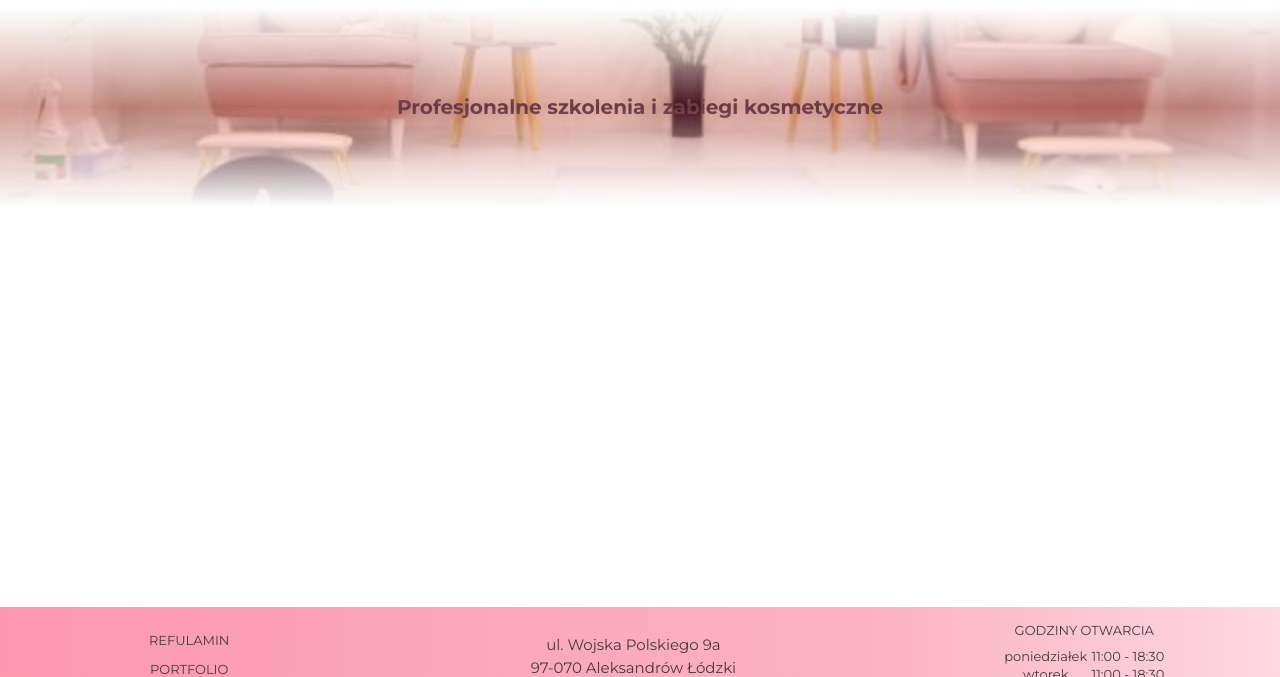
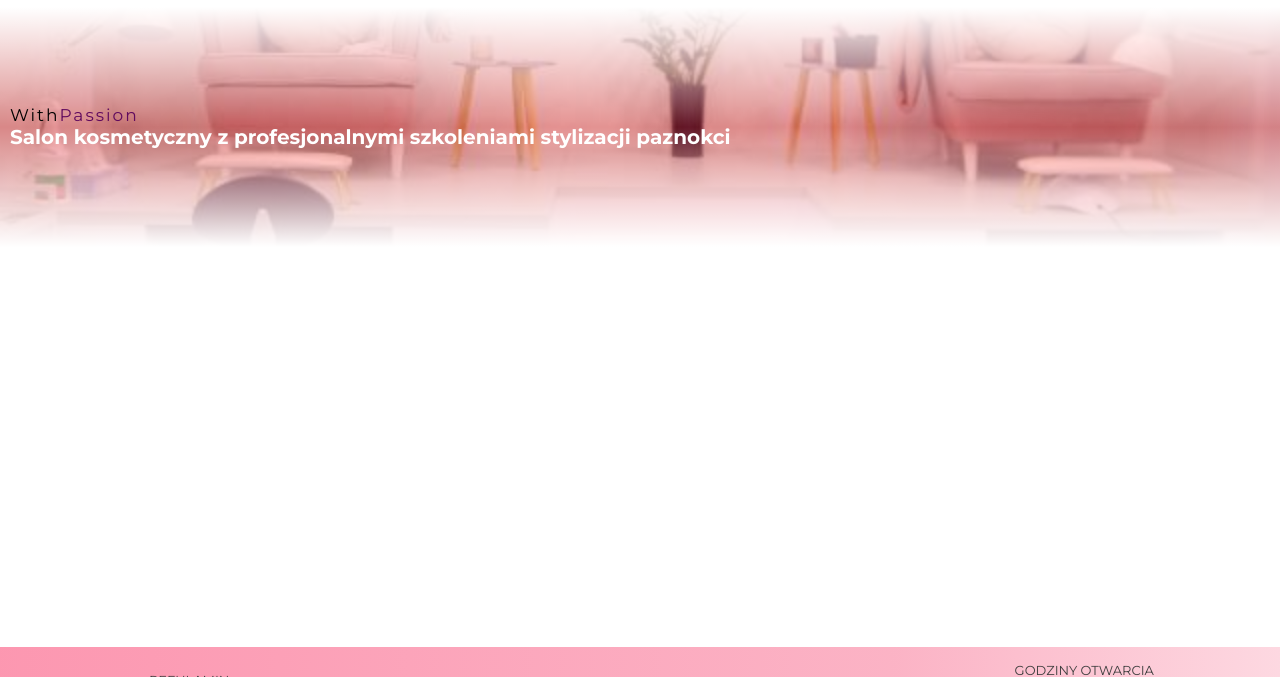
Before and after one commit to wicekknf/wicekknf.github.io, a website: page index.html in a window 1280 px wide. Shown: the part 728-1405 px from the top of the page. Drawn offline with Linux system fonts and the light colour scheme.

Commit message:
working on page

```diff
--- a/index.html
+++ b/index.html
@@ -75,7 +75,10 @@
 		<div class="hero2">
 			<div class="img-hero2"></div>
 			<div class="text-hero2">
-			<h1>Profesjonalne szkolenia i zabiegi kosmetyczne</h1>
+				<p>With<span>Passion</span></p>
+				<h1>
+					Salon kosmetyczny z profesjonalnymi szkoleniami stylizacji paznokci
+				</h1>
 			</div>
 			<div class="shadow-hero2"></div>
 			<div class="gradient-hero2"></div>
--- a/src/sass/main.scss
+++ b/src/sass/main.scss
@@ -35,19 +35,19 @@ body {
 	);
 }
 
-.title-section {
-	text-transform: uppercase;
-	margin-bottom: 25px;
-	text-align: center;
-	font-size: 3rem;
-	letter-spacing: 5px;
-}
+// .title-section {
+// 	text-transform: uppercase;
+// 	margin-bottom: 25px;
+// 	text-align: center;
+// 	font-size: 3rem;
+// 	letter-spacing: 5px;
+// }
 
-h3 {
-	text-transform: uppercase;
-	text-align: center;
-	margin: 20px 0;
-}
+// h3 {
+// 	text-transform: uppercase;
+// 	text-align: center;
+// 	margin: 20px 0;
+// }
 
 .logo {
 	width: 70px;
@@ -212,7 +212,7 @@ nav {
 	left: 0;
 	height: 100%;
 	width: 100%;
-	background-color: rgba(255, 37, 91, 0.18);
+	background-color: rgba(255, 37, 91, 0.35);
 }
 
 .gradient {
@@ -233,7 +233,8 @@ nav {
 	margin-top: 2em;
 	position: relative;
 	width: 100%;
-	height: 200px;
+	height: 70vw;
+	max-height: 240px;
 	z-index: -10;
 }
 .img-hero2 {
@@ -241,7 +242,6 @@ nav {
 	width: 100%;
 	background-image: url("/dist/img/HeroImage2Small.JPG");
 	background-size: cover;
-	// background-position: center;
 	background-position: center;
 	background-attachment: fixed;
 	background-repeat: no-repeat;
@@ -257,7 +257,7 @@ nav {
 	left: 0;
 }
 .shadow-hero2 {
-	background-color: rgba(255, 37, 91, 0.22);
+	background-color: rgba(255, 37, 91, 0.35);
 }
 
 .gradient-hero2 {
@@ -272,8 +272,26 @@ nav {
 
 .text-hero2 {
 	display: flex;
+	flex-direction: column;
 	justify-content: center;
-	align-items: center;
+	padding: 1em;
+	z-index: 10;
+}
+.text-hero2 h1 {
+	// padding: 1em;
+	// text-transform: uppercase;
+	// letter-spacing: 1px;
+	font-size: 2rem;
+	color: #fff;
+}
+.text-hero2 p {
+	color: black;
+	font-size: 1.7rem;
+	letter-spacing: 2px;
+	// display: inline-block;
+}
+.text-hero2 p span {
+	color: rgb(96, 10, 94);
 }
 
 // FOOTER
```
Also changed, not shown: dist/css/main.min.css, 1 other file. Lines whose indentation alone changed are shown as unchanged.
